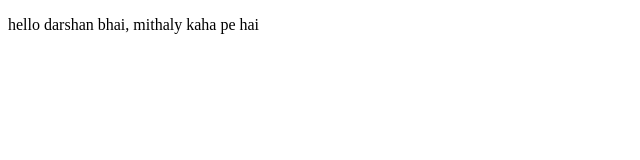
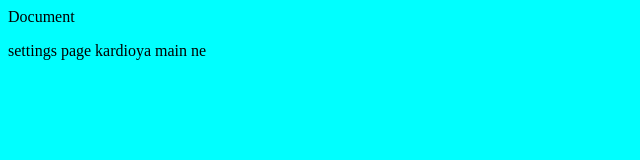
Before and after one commit to Darshan1104/gittuto, a plain HTML site: page index.html in a window 1280 px wide. Shown: the whole page, without its empty margins (0-640 px from the left). Drawn offline with Linux system fonts and the light colour scheme.

Commit message:
darshan hoo main, he mera first commit hain

```diff
--- /dev/null
+++ b/index.css
@@ -0,0 +1,4 @@
+body{
+    height: 100vh;
+    background-color: aqua
+}
--- a/index.html
+++ b/index.html
@@ -3,9 +3,10 @@
 <head>
     <meta charset="UTF-8">
     <meta name="viewport" content="width=device-width, initial-scale=1.0">
+    <link rel = "stylesheet" href="index.css"
     <title>Document</title>
 </head>
 <body>
-    <p>hello darshan bhai, mithaly kaha pe hai</p>
+    <p>settings page kardioya main ne</p>
 </body>
 </html>
```
